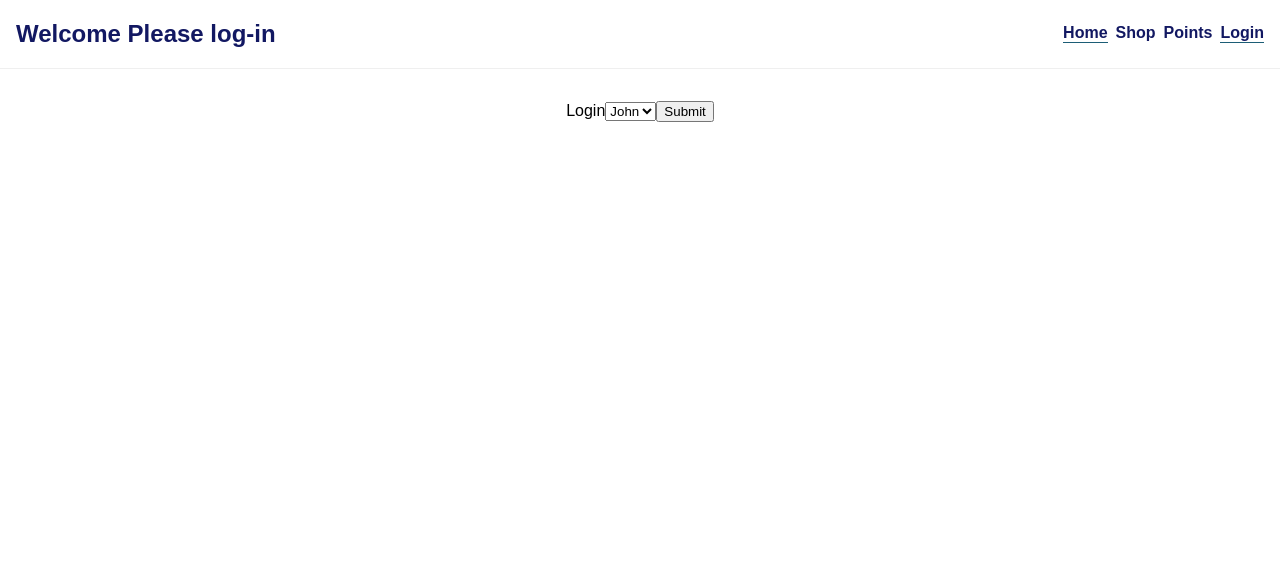
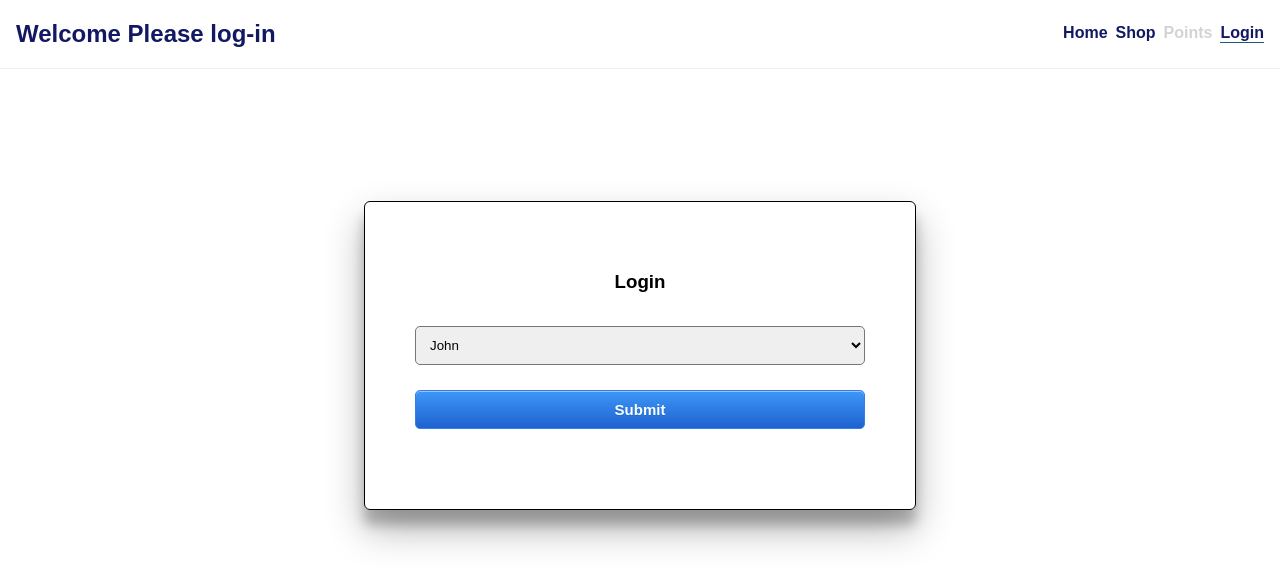
Before and after one commit to thomasjk0831/reward-points, a React (Create React App) app: page /login in a window 1280 px wide. Shown: the top 586 px of the page. Built offline with nearby package versions, Linux system fonts and the light colour scheme.

Commit message:
added restricted links

```diff
--- a/src/App.js
+++ b/src/App.js
@@ -28,6 +28,14 @@ function App() {
     purchases.push(obj);
   }
 
+  function disablePointsLink(e) {
+    if (!user) e.preventDefault();
+  }
+
+  function LogUserOut(e) {
+    setUser(null);
+  }
+
   return (
     <div className="App">
       <nav>
@@ -35,10 +43,29 @@ function App() {
           Welcome {user ? usersData[user] : "Please log-in"}
         </h1>
         <div className="nav-links">
-          <NavLink to="/">Home</NavLink>
-          <NavLink to="/items">Shop</NavLink>
-          <NavLink to="/points">Points</NavLink>
-          <NavLink to="/login">Login</NavLink>
+          <NavLink exact to="/">
+            Home
+          </NavLink>
+          <NavLink exact to="/items">
+            Shop
+          </NavLink>
+          <NavLink
+            exact
+            to="/points"
+            onClick={disablePointsLink}
+            className={!user ? "link-points" : null}
+          >
+            Points
+          </NavLink>
+          {!user ? (
+            <NavLink exact to="/login">
+              Login
+            </NavLink>
+          ) : (
+            <NavLink exact to="/login" onClick={LogUserOut}>
+              Logout
+            </NavLink>
+          )}
         </div>
       </nav>
 
--- a/src/components/Home.js
+++ b/src/components/Home.js
@@ -5,7 +5,7 @@ function Home() {
     <div className="home-wrapper">
       <img
         className="home-image"
-        src="http://www.buenosairesopmaat.com/wp-content/uploads/2015/08/banner-shop.gif"
+        src="http://www.sanctuaryrecordsgroup.com/wp-content/uploads/2017/05/banner-eCommerce-Solutions.jpg"
         alt=""
       />
       <button className="md-button shop-button">Shop now!</button>
--- a/src/components/Login.js
+++ b/src/components/Login.js
@@ -16,16 +16,16 @@ function Login(props) {
     setChoice(parseInt(e.target.value));
   }
   return (
-    <div>
-      <form onSubmit={handleSubmit}>
+    <div className="loginForm-container">
+      <form className="loginForm" onSubmit={handleSubmit}>
         <label>
-          Login
-          <select onChange={handleChange}>
+          <h3>Login</h3>
+          <select className="loginInput" onChange={handleChange}>
             <option value="1">John</option>
             <option value="2">Jane</option>
           </select>
         </label>
-        <input type="submit" value="Submit" />
+        <input className="login-button" type="submit" value="Submit" />
       </form>
     </div>
   );
--- a/src/components/Points.js
+++ b/src/components/Points.js
@@ -67,11 +67,9 @@ function Points(props) {
       <div>
         <h3>{usersData[props.user]}</h3>
 
+        <p>You earned {ptsCurrentMonth}pts this month...</p>
         <p>
-          You earned {ptsCurrentMonth}pts in {monthsData[currentMonth]}...
-        </p>
-        <p>
-          {pts2ndToLastMonth}pts in{" "}
+          and {pts2ndToLastMonth}pts in{" "}
           {currentMonth - 1 < 1
             ? monthsData[currentMonth + 11]
             : monthsData[currentMonth - 1]}
@@ -86,8 +84,10 @@ function Points(props) {
           ...
         </p>
         <p>
-          You earned {ptsLastMonth + pts2ndToLastMonth + ptsCurrentMonth} pts
-          total!
+          <strong>
+            You earned {ptsLastMonth + pts2ndToLastMonth + ptsCurrentMonth} pts
+            total!
+          </strong>
         </p>
       </div>
     </div>
--- a/src/styles.css
+++ b/src/styles.css
@@ -41,6 +41,10 @@ nav {
 
 .nav-links a.active {
   border-bottom: 1px solid #1c5d76;
+}
+
+.nav-links .link-points {
+  color: lightgray;
 }
 
 .store-header {
@@ -119,8 +123,50 @@ nav {
   justify-content: space-around;
   font-size: 20px;
   border: 1px solid #121862;
+  box-shadow: 0 19px 38px rgba(0, 0, 0, 0.3), 0 15px 12px rgba(0, 0, 0, 0.22);
 }
 
 .bio-name {
   border-bottom: #121862;
 }
+
+.loginForm-container {
+  display: flex;
+  justify-content: center;
+}
+
+.loginForm {
+  border: 1px solid black;
+  box-shadow: 0 19px 38px rgba(0, 0, 0, 0.3), 0 15px 12px rgba(0, 0, 0, 0.22);
+  padding: 50px;
+  width: 450px;
+  margin: 100px 0;
+  display: flex;
+  flex-direction: column;
+  border-radius: 6px;
+}
+
+.loginInput {
+  padding: 10px;
+  margin: 15px 0;
+  border-radius: 5px;
+  width: 100%;
+}
+
+.login-button {
+  box-shadow: inset 0px 1px 0px 0px #97c4fe;
+  background: linear-gradient(to bottom, #3d94f6 5%, #1e62d0 100%);
+  background-color: #3d94f6;
+  border-radius: 5px;
+  border: 1px solid #337fed;
+  display: inline-block;
+  cursor: pointer;
+  color: #ffffff;
+  font-family: Arial;
+  font-size: 15px;
+  font-weight: bold;
+  padding: 10px;
+  text-decoration: none;
+  text-shadow: 0px 1px 0px #1570cd;
+  margin: 10px 0 30px 0;
+}
```
